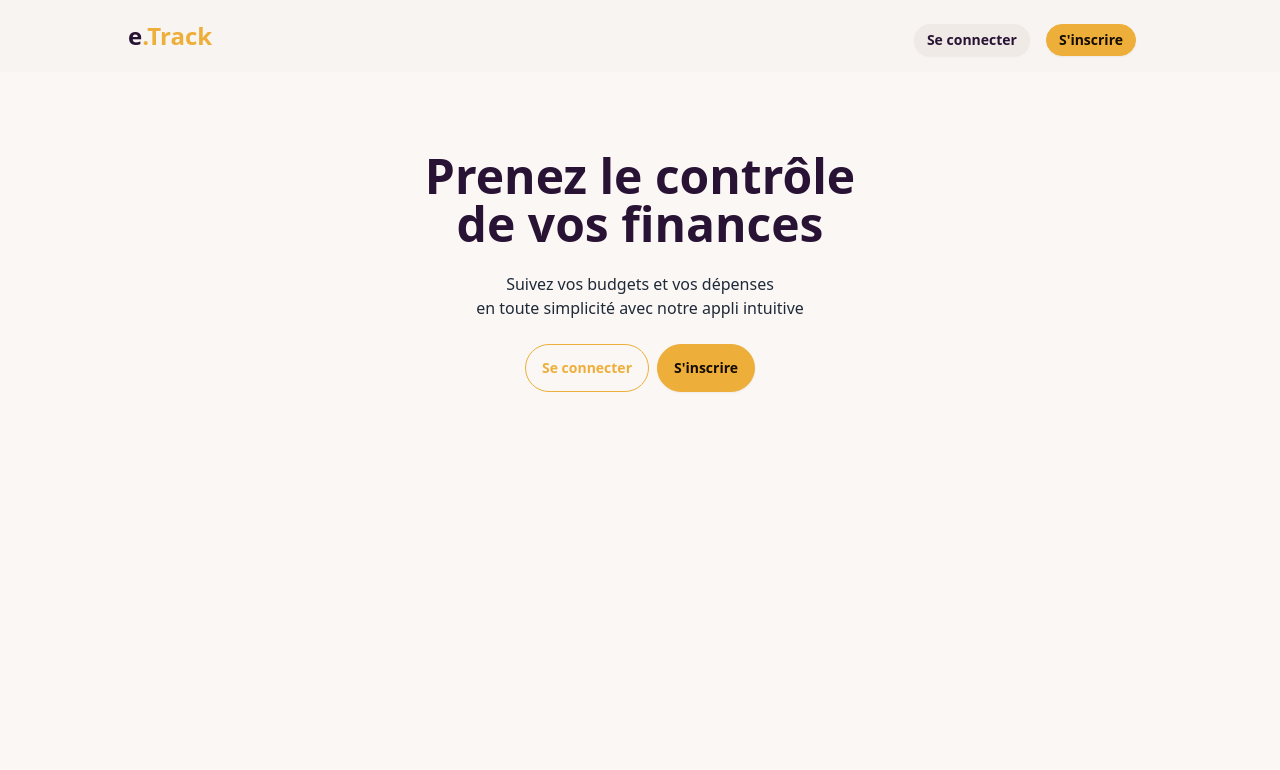
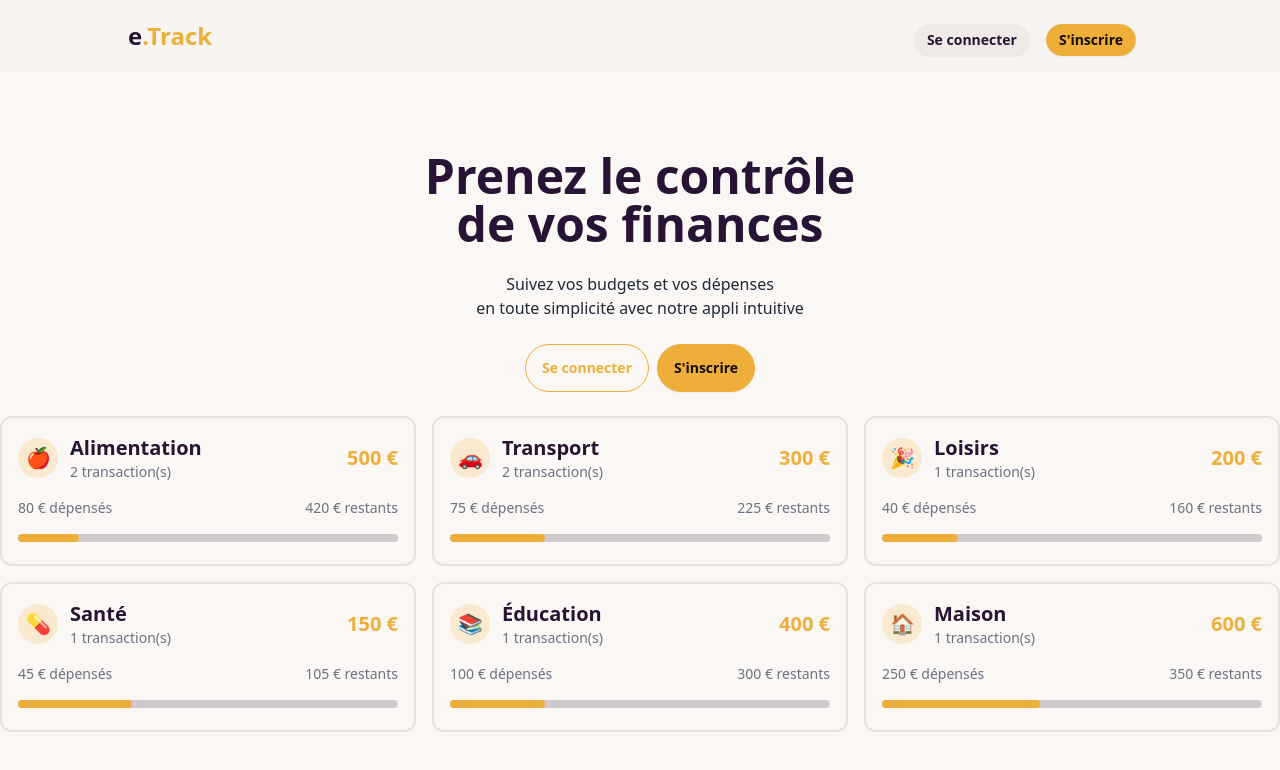
Before and after one commit to Damien1989/finance-nextjs, a Next.js app: page / in a window 1280 px wide. Shown: the top 770 px of the page. Built offline with nearby package versions, Linux system fonts and the light colour scheme; no server answers.

Commit message:
landing page

```diff
--- /dev/null
+++ b/app/data.ts
@@ -0,0 +1,132 @@
+import { Budget } from "@/type";
+
+const budgets: Budget[] = [
+  {
+    id: "1",
+    createdAt: new Date("2023-01-10"),
+    name: "Alimentation",
+    amount: 500,
+    emoji: "🍎",
+    transactions: [
+      {
+        id: "t1",
+        amount: 50,
+        emoji: "🍕",
+        description: "Pizzeria",
+        createdAt: new Date("2023-01-12"),
+        budgetName: "Alimentation",
+        budgetId: "1",
+      },
+      {
+        id: "t2",
+        amount: 30,
+        emoji: "🍞",
+        description: "Boulangerie",
+        createdAt: new Date("2023-01-15"),
+        budgetName: "Alimentation",
+        budgetId: "1",
+      },
+    ],
+  },
+  {
+    id: "2",
+    createdAt: new Date("2023-01-05"),
+    name: "Transport",
+    amount: 300,
+    emoji: "🚗",
+    transactions: [
+      {
+        id: "t3",
+        amount: 60,
+        emoji: "⛽",
+        description: "Essence",
+        createdAt: new Date("2023-01-08"),
+        budgetName: "Transport",
+        budgetId: "2",
+      },
+      {
+        id: "t4",
+        amount: 15,
+        emoji: "🚕",
+        description: "Taxi",
+        createdAt: new Date("2023-01-20"),
+        budgetName: "Transport",
+        budgetId: "2",
+      },
+    ],
+  },
+  {
+    id: "3",
+    createdAt: new Date("2023-02-01"),
+    name: "Loisirs",
+    amount: 200,
+    emoji: "🎉",
+    transactions: [
+      {
+        id: "t5",
+        amount: 40,
+        emoji: "🎬",
+        description: "Cinéma",
+        createdAt: new Date("2023-02-03"),
+        budgetName: "Loisirs",
+        budgetId: "3",
+      },
+    ],
+  },
+  {
+    id: "4",
+    createdAt: new Date("2023-02-15"),
+    name: "Santé",
+    amount: 150,
+    emoji: "💊",
+    transactions: [
+      {
+        id: "t6",
+        amount: 45,
+        emoji: "🏥",
+        description: "Consultation médicale",
+        createdAt: new Date("2023-02-17"),
+        budgetName: "Santé",
+        budgetId: "4",
+      },
+    ],
+  },
+  {
+    id: "5",
+    createdAt: new Date("2023-03-01"),
+    name: "Éducation",
+    amount: 400,
+    emoji: "📚",
+    transactions: [
+      {
+        id: "t7",
+        amount: 100,
+        emoji: "📖",
+        description: "Livres scolaires",
+        createdAt: new Date("2023-03-05"),
+        budgetName: "Éducation",
+        budgetId: "5",
+      },
+    ],
+  },
+  {
+    id: "6",
+    createdAt: new Date("2023-04-01"),
+    name: "Maison",
+    amount: 600,
+    emoji: "🏠",
+    transactions: [
+      {
+        id: "t8",
+        amount: 250,
+        emoji: "🛋️",
+        description: "Meubles",
+        createdAt: new Date("2023-04-10"),
+        budgetName: "Maison",
+        budgetId: "6",
+      },
+    ],
+  },
+];
+
+export default budgets;
--- /dev/null
+++ b/app/manage/[budgetId]/page.tsx
@@ -0,0 +1,9 @@
+import React from 'react'
+
+const page = () => {
+  return (
+    <div>page</div>
+  )
+}
+
+export default page
--- a/app/page.tsx
+++ b/app/page.tsx
@@ -2,6 +2,8 @@ import { UserButton } from "@clerk/nextjs";
 import Image from "next/image";
 import Link from "next/link";
 import Navbar from "./components/Navbar";
+import BudgetItem from "./components/BudgetItem";
+import budgets from "./data";
 
 export default function Home() {
   return (
@@ -21,6 +23,15 @@ export default function Home() {
     <Link href={"/sign-up"}
     className="btn btn-sm md:btn-md btn-accent ml-2">S'inscrire</Link>
     </div>
+
+    <ul className="grid md:grid-cols-3 mt-6 gap-4 md:min-w-[1200px]">
+         {budgets.map((budget) => (
+            <Link href={`/manage/${budget.id}`} key = {budget.id}>
+               <BudgetItem budget={budget} enableHover={1}></BudgetItem>
+            </Link>
+         ))}
+      </ul>
+
    </div>
   );
 }
```
